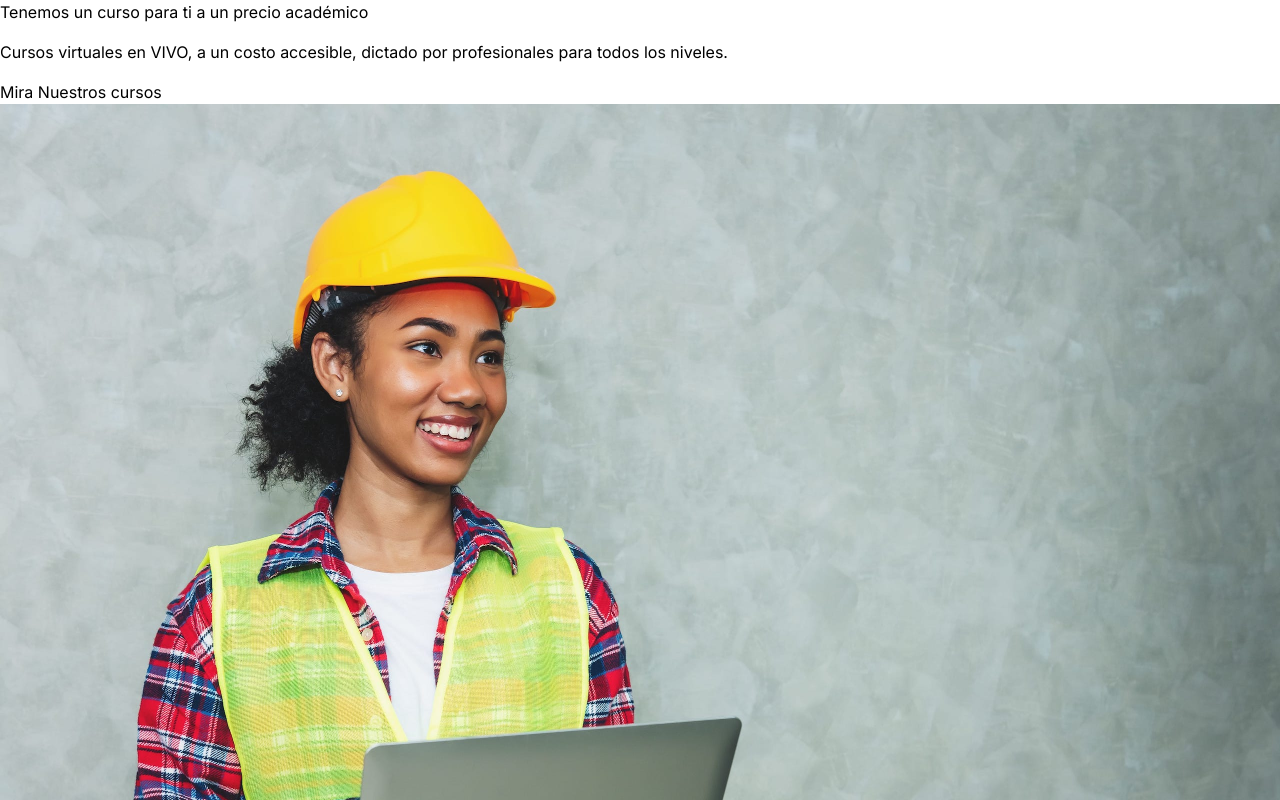
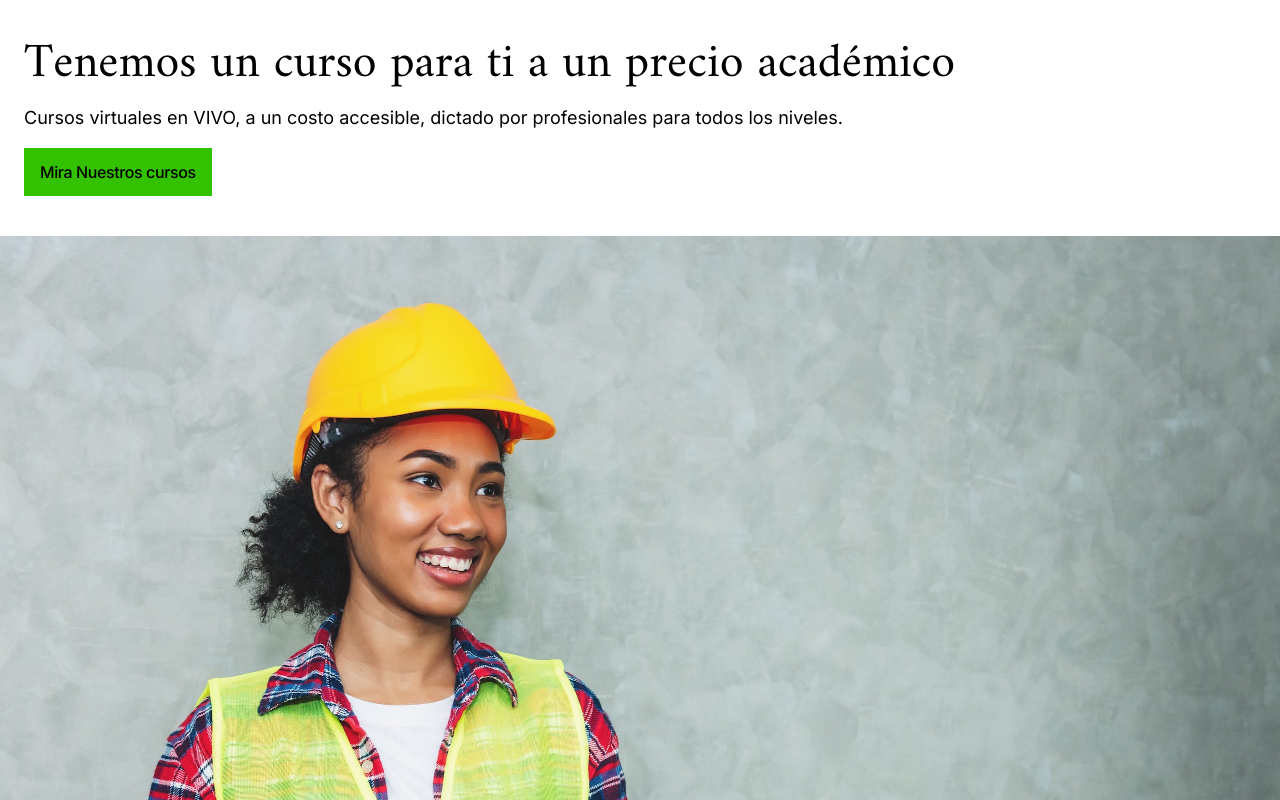
Before and after one commit to renzodamgo/geocursos-fe, a Next.js app: page /landing in a window 1280 px wide. Shown: the top 800 px of the page. Built offline with nearby package versions, Linux system fonts and the light colour scheme.

Commit message:
Fix: Add components folder to tailwind

```diff
--- a/app/landing/page.tsx
+++ b/app/landing/page.tsx
@@ -1,10 +1,10 @@
+import { coursesData } from "@data/courses.data";
 import { CourseCard } from "@ui/CourseCard";
 import { HeadingH2 } from "@ui/Heading/HeadingH2";
 import { HeadingH3 } from "@ui/Heading/HeadingH3";
 import { Link } from "@ui/Link/Link";
 import { Paragraph } from "@ui/Text/Paragraph";
 import { Container } from "@ui/Utils/Container";
-import { coursesData } from "@data/courses.data";
 import Image from "next/image";
 import LandingImg from "public/img/landing.jpg";
 import StarSvg from "public/svgs/stars.svg";
--- a/tailwind.config.js
+++ b/tailwind.config.js
@@ -3,7 +3,8 @@ const { fontFamily } = require('tailwindcss/defaultTheme');
 /** @type {import('tailwindcss').Config} */
 module.exports = {
 	content: [
-		"./app/**/*.{js,ts,jsx,tsx}"
+		"./app/**/*.{js,ts,jsx,tsx}",
+		"./components/**/*.{js,ts,jsx,tsx}",
 	],
 	theme: {
 		fontFamily: {
--- a/tsconfig.json
+++ b/tsconfig.json
@@ -25,8 +25,6 @@
       "@data/*": ["data/*"],
       "@customTypes/*": ["types/*"],
       "@components/*": ["components/*"]
-      // "@utils/*": ["app/components/ui/utils/*"],
-      // "@heading/*": ["app/components/ui/heading/*"]
     }
   },
   "include": ["next-env.d.ts", "**/*.ts", "**/*.tsx", ".next/types/**/*.ts"],
```
